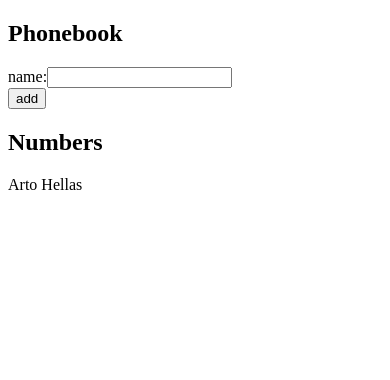
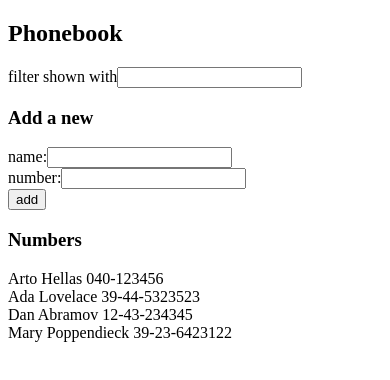
Before and after one commit to MarcGuay/fullstackopen, a React (Create React App) app in the folder part2/phonebook/: page / in a window 390 px wide. Shown: the top 380 px of the page. Built offline with nearby package versions, Linux system fonts and the light colour scheme.

Commit message:
Finish 2.10: The Phonebook Step5

```diff
--- a/part2/phonebook/src/App.js
+++ b/part2/phonebook/src/App.js
@@ -1,40 +1,78 @@
 import { useState } from 'react'
+
+const Filter = ({ value, onChange }) => (
+  <div>
+    <span>filter shown with</span>
+    <input value={value} onChange={onChange} />
+  </div>
+)
+
+const PersonForm = ({ onSubmit, nameVal, nameChange, numVal, numChange }) => (
+  <form onSubmit={onSubmit}>
+    <div>
+      name:
+      <input value={nameVal} onChange={nameChange} />
+    </div>
+    <div>number:
+      <input value={numVal} onChange={numChange} />
+    </div>
+    <div>
+      <button type="submit">add</button>
+    </div>
+  </form>
+)
+
+const Persons = ({ persons }) => (
+  persons.map(person =>
+    <div key={person.name}>{person.name} {person.number}</div>
+  )
+)
 
 const App = () => {
   const [persons, setPersons] = useState([
-    { name: 'Arto Hellas' }
+    { name: 'Arto Hellas', number: '040-123456'},
+    { name: 'Ada Lovelace', number: '39-44-5323523'},
+    { name: 'Dan Abramov', number: '12-43-234345'},
+    { name: 'Mary Poppendieck', number: '39-23-6423122'}
   ])
   const [newName, setNewName] = useState('')
+  const [newNumber, setNewNumber] = useState('')
+  const [searchFilter, setSearchFilter] = useState('')
+
+  const peopleToShow = persons.filter(person => person.name.toLowerCase().includes(searchFilter.toLowerCase()))
 
   const addName = (event) => {
     event.preventDefault();
-    setPersons(persons.concat({name : newName}))
-    setNewName('')
+
+    if (persons.find(person => person.name == newName)){
+      alert(`${newName} already exists in the phonebook`)
+    } else {
+      setPersons(persons.concat({name: newName, number: newNumber}))
+      setNewName('')
+      setNewNumber('')
+    }
   }
 
   const handleNameChange = (event) => {
     setNewName(event.target.value)
   }
 
+  const handleNumberChange = (event) => {
+    setNewNumber(event.target.value)
+  }
+
+  const handleSearchFilterChange = (event) => {
+    setSearchFilter(event.target.value)
+  }
+
   return (
     <div>
       <h2>Phonebook</h2>
-      <form onSubmit={addName}>
-        <div>
-          name:
-          <input
-            value={newName}
-            onChange={handleNameChange}
-          />
-        </div>
-        <div>
-          <button type="submit">add</button>
-        </div>
-      </form>
-      <h2>Numbers</h2>
-      {persons.map(person =>
-        <div key={person.name}>{person.name}</div>
-      )}
+      <Filter value={searchFilter} onChange={handleSearchFilterChange} />
+      <h3>Add a new</h3>
+      <PersonForm onSubmit={addName} nameVal={newName} nameChange={handleNameChange} numVal={newNumber} numChange={handleNumberChange} />
+      <h3>Numbers</h3>
+      <Persons persons={peopleToShow} />
     </div>
   )
 }
```
